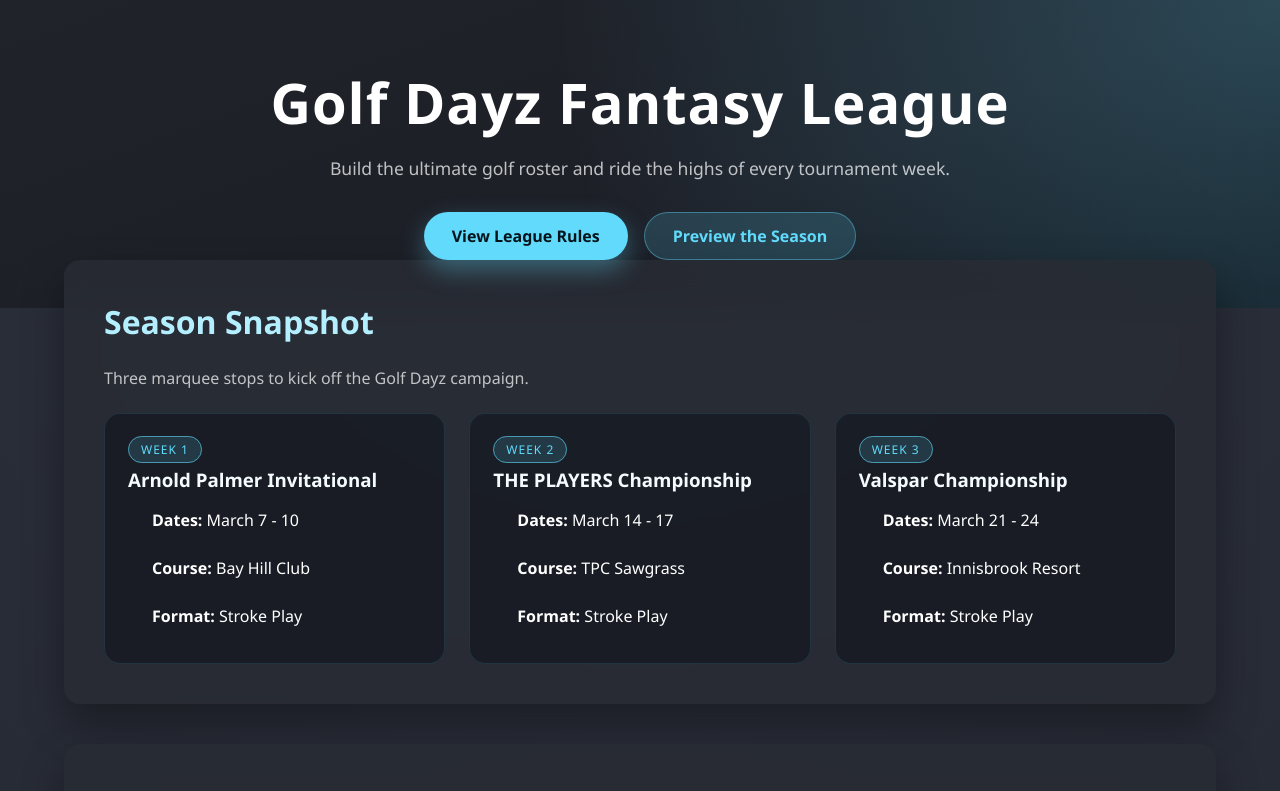
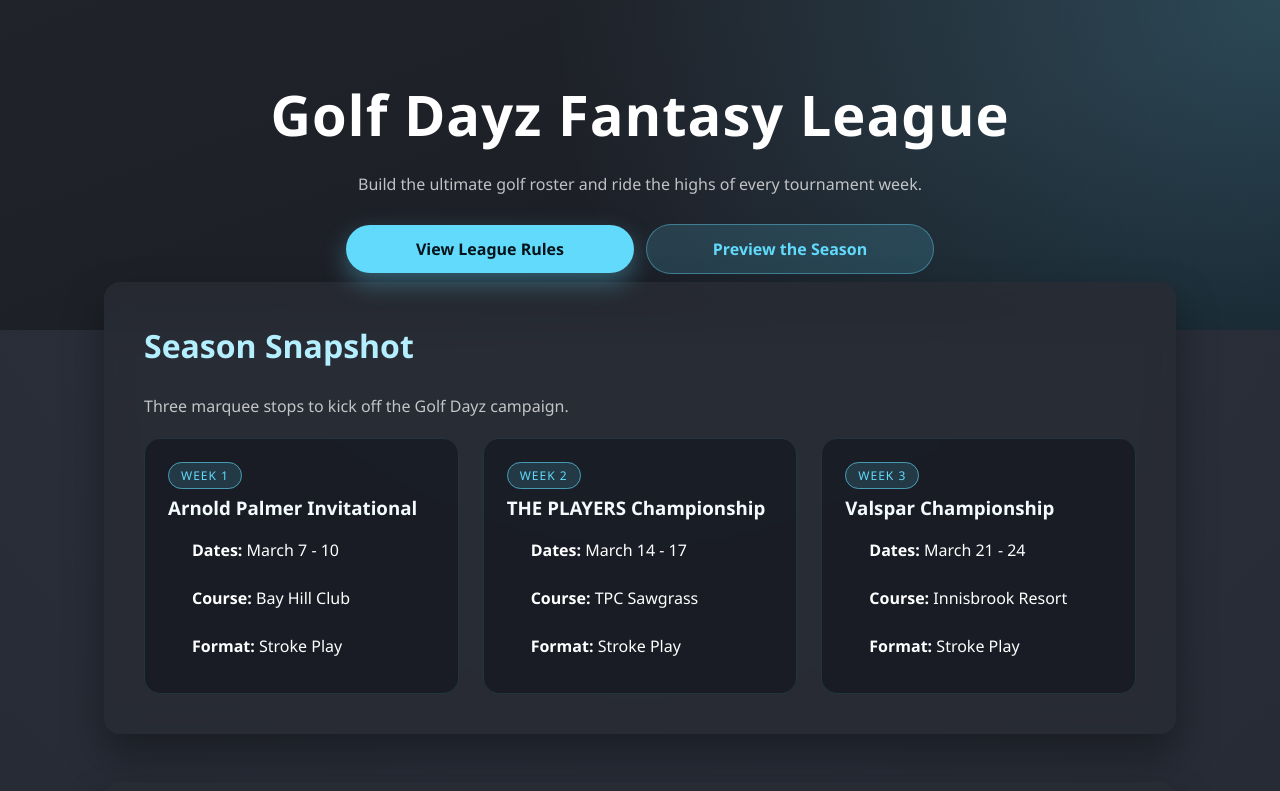
Before and after one commit to TrevorBrown25/Golf_Dayz, a React (Create React App) app: page / in a window 1280 px wide. Shown: the top 791 px of the page. Built offline with nearby package versions, Linux system fonts and the light colour scheme.

Commit message:
style: make layout mobile-first

```diff
--- a/src/App.css
+++ b/src/App.css
@@ -18,6 +18,7 @@
   font-family: 'Segoe UI', 'Roboto', sans-serif;
   background: radial-gradient(circle at top, #2d323f, var(--background));
   color: var(--text-primary);
+  line-height: 1.5;
 }
 
 .App {
@@ -28,7 +29,7 @@
 
 .App-header {
   background: linear-gradient(160deg, #20232a 0%, #1d1f27 60%, #10131a 100%);
-  padding: 4rem 1.5rem 3rem;
+  padding: 3rem 1.25rem 2.5rem;
   text-align: center;
   position: relative;
   overflow: hidden;
@@ -42,6 +43,7 @@
   pointer-events: none;
 }
 
+
 .hero {
   max-width: 960px;
   margin: 0 auto;
@@ -51,7 +53,7 @@
 
 .hero h1 {
   margin: 0;
-  font-size: clamp(2.5rem, 6vw, 3.5rem);
+  font-size: clamp(2.25rem, 7vw, 3.5rem);
   font-weight: 700;
   letter-spacing: 1px;
 }
@@ -64,28 +66,31 @@
 .hero p {
   margin: 1rem auto 1.5rem;
   max-width: 640px;
-  font-size: 1.1rem;
+  font-size: 1rem;
   color: var(--text-muted);
 }
 
 .hero-actions {
-  margin-top: 2rem;
+  margin-top: 1.75rem;
   display: flex;
+  flex-direction: column;
   justify-content: center;
-  gap: 1rem;
-  flex-wrap: wrap;
+  align-items: center;
+  gap: 0.75rem;
 }
 
 .button {
   border-radius: 999px;
   font-weight: 600;
   text-decoration: none;
-  padding: 0.75rem 1.75rem;
+  padding: 0.75rem 1.5rem;
   transition: transform 0.2s ease, box-shadow 0.2s ease, background 0.2s ease;
   display: inline-flex;
   align-items: center;
   justify-content: center;
   gap: 0.5rem;
+  width: 100%;
+  max-width: 18rem;
 }
 
 .primary-button {
@@ -120,7 +125,7 @@
 .hero-nav {
   display: flex;
   justify-content: center;
-  gap: 1.5rem;
+  gap: 1rem;
   flex-wrap: wrap;
 }
 
@@ -139,24 +144,25 @@
   color: #b4efff;
 }
 
+
 .App-main {
-  width: min(1200px, 90vw);
-  margin: -3rem auto 0;
+  width: min(100%, 72rem);
+  margin: -2.5rem auto 0;
   flex: 1;
   display: flex;
   flex-direction: column;
-  gap: 3rem;
-  padding-bottom: 4rem;
+  gap: 2.5rem;
+  padding: 0 1.25rem 3.5rem;
 }
 
 .home-main {
-  gap: 2.5rem;
+  gap: 2rem;
 }
 
 .section {
   background: var(--surface-light);
   backdrop-filter: blur(14px);
-  padding: 2.5rem;
+  padding: 1.75rem;
   border-radius: var(--card-radius);
   box-shadow: var(--shadow);
 }
@@ -167,7 +173,7 @@
 }
 
 .section-header {
-  margin-bottom: 1.5rem;
+  margin-bottom: 1.25rem;
 }
 
 .section-header h2 {
@@ -177,37 +183,32 @@
 .section h2 {
   margin-top: 0;
   margin-bottom: 1.5rem;
-  font-size: 2rem;
+  font-size: 1.75rem;
   color: #b4efff;
 }
 
 .grid {
   display: grid;
-  gap: 1.5rem;
+  gap: 1.25rem;
 }
 
-.home-grid {
-  grid-template-columns: repeat(auto-fit, minmax(220px, 1fr));
-}
-
-.rules-grid {
-  grid-template-columns: repeat(auto-fit, minmax(220px, 1fr));
-}
-
+.home-grid,
+.rules-grid,
 .owners-grid {
-  grid-template-columns: repeat(auto-fit, minmax(220px, 1fr));
+  grid-template-columns: minmax(0, 1fr);
 }
 
 .payouts-grid {
-  grid-template-columns: repeat(auto-fit, minmax(200px, 1fr));
+  grid-template-columns: minmax(0, 1fr);
 }
 
 .division-highlight {
   display: grid;
   gap: 1rem;
-  grid-template-columns: repeat(auto-fit, minmax(240px, 1fr));
-  margin-bottom: 1.75rem;
+  grid-template-columns: minmax(0, 1fr);
+  margin-bottom: 1.5rem;
 }
+
 
 .card {
   background: rgba(21, 24, 32, 0.75);
@@ -217,6 +218,7 @@
   box-shadow: inset 0 0 0 1px rgba(97, 218, 251, 0.12);
   transition: transform 0.2s ease, box-shadow 0.2s ease;
 }
+
 
 .highlight-card {
   display: flex;
@@ -238,6 +240,7 @@
   margin-top: 0;
   color: #f4fbff;
 }
+
 
 .card-list {
   list-style: none;
@@ -275,11 +278,14 @@
   left: 0;
 }
 
+
 .owner-card header {
   display: flex;
   justify-content: space-between;
   align-items: center;
   margin-bottom: 0.75rem;
+  gap: 0.5rem;
+  flex-wrap: wrap;
 }
 
 .owner-card .owner-name {
@@ -298,11 +304,13 @@
   color: var(--accent);
 }
 
+
 .cta-row {
-  margin-top: 2rem;
+  margin-top: 1.75rem;
   display: flex;
   justify-content: center;
 }
+
 
 .muted {
   color: var(--text-muted);
@@ -310,10 +318,12 @@
   margin-bottom: 0.75rem;
 }
 
+
 .schedule-card table {
   width: 100%;
   border-collapse: collapse;
 }
+
 
 .schedule-card th,
 .schedule-card td {
@@ -322,15 +332,18 @@
   border-bottom: 1px solid rgba(97, 218, 251, 0.12);
 }
 
+
 .schedule-card th {
   color: var(--accent);
   font-size: 0.85rem;
   letter-spacing: 0.5px;
 }
 
+
 .payout-card {
   text-align: center;
 }
+
 
 .payout-card .payout-amount {
   font-size: 1.8rem;
@@ -339,9 +352,11 @@
   color: var(--accent);
 }
 
+
 .resource-card ul li + li {
   margin-top: 0.75rem;
 }
+
 
 .resource-card a {
   color: var(--accent);
@@ -349,24 +364,70 @@
   font-weight: 600;
 }
 
+
 .resource-card a:hover,
 .resource-card a:focus {
   text-decoration: underline;
 }
 
 .App-footer {
-  padding: 2rem 1rem 3rem;
+  padding: 2rem 1.25rem 3rem;
   text-align: center;
   color: var(--text-muted);
   font-size: 0.9rem;
 }
 
-@media (max-width: 600px) {
-  .section {
-    padding: 1.75rem;
+@media (min-width: 480px) {
+  .hero-actions {
+    flex-direction: row;
+  }
+}
+
+@media (min-width: 600px) {
+  .App-main {
+    margin-top: -3rem;
+    padding: 0 1.75rem 4rem;
+    gap: 3rem;
   }
 
-  .hero-nav {
-    gap: 1rem;
+  .section {
+    padding: 2rem;
+  }
+
+  .grid {
+    gap: 1.5rem;
+  }
+
+  .home-grid,
+  .rules-grid,
+  .owners-grid {
+    grid-template-columns: repeat(auto-fit, minmax(220px, 1fr));
+  }
+
+  .payouts-grid {
+    grid-template-columns: repeat(auto-fit, minmax(200px, 1fr));
+  }
+
+  .division-highlight {
+    grid-template-columns: repeat(auto-fit, minmax(220px, 1fr));
   }
 }
+
+@media (min-width: 900px) {
+  .App-header {
+    padding: 4.5rem 2rem 3.5rem;
+  }
+
+  .App-main {
+    padding: 0 2.5rem 4.5rem;
+    width: min(1200px, 90vw);
+  }
+
+  .section {
+    padding: 2.5rem;
+  }
+
+  .section h2 {
+    font-size: 2rem;
+  }
+}
```
